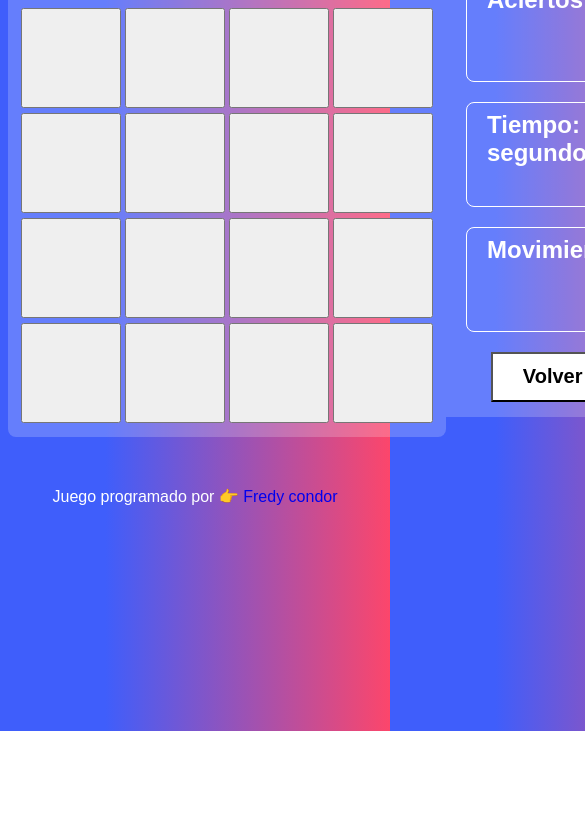
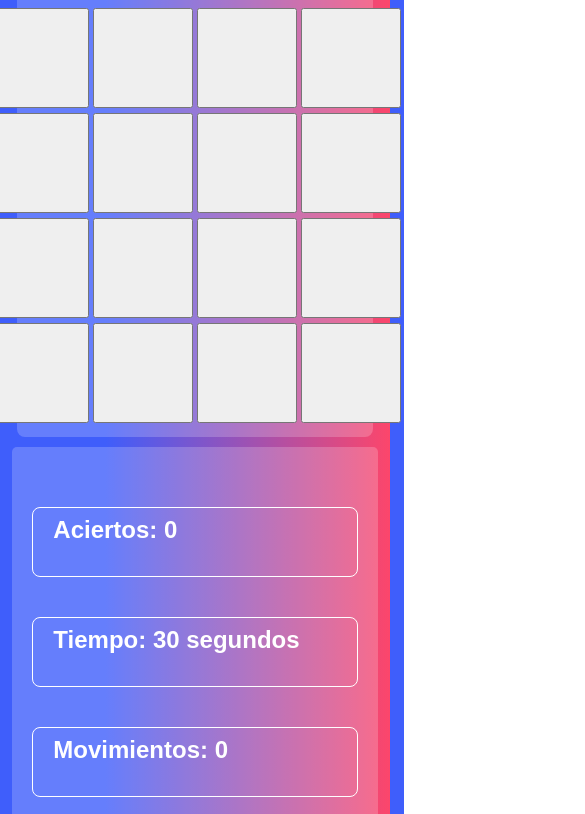
Before and after one commit to FredyCondorPaucar/JuegoMemoria, a plain HTML site: page index.html in a window 390 px wide. Shown: the part 113-927 px from the top of the page, 585 px wide, since content can reach past the window. Before the commit the page ends 844 px from the top, so only its background shows below. Drawn offline with Linux system fonts and the light colour scheme.

Commit message:
media query

```diff
--- a/style.css
+++ b/style.css
@@ -6,7 +6,7 @@ body{
 }
 
 main{
-    width: 730px;
+    max-width: 730px;
     margin: 50px auto;
     display: flex;
     align-items: center;
@@ -37,9 +37,12 @@ button:hover{
 .section2{
     background-color: rgb(255, 255, 255, 0.2);
     border-radius: 0 8px 8px 0;
-    width: 250px;
+    width: 220px;
     height: 460px;
     padding: 0 20px;
+    display: flex;
+    flex-direction: column;
+    justify-content: center;
 }
 
 .section2 div{
@@ -49,7 +52,7 @@ button:hover{
 
 .estadisticas{
     border: 1px solid white;
-    height: 105px;
+    height: 70px;
     border-radius: 8px;
     padding: 8px 20px;
     box-sizing: border-box;
@@ -61,12 +64,16 @@ button:hover{
     height: 50px;
     background-color: white;
     color: black;
+    border: 1px solid white;
+    border-radius: 5px;
+    transition: all 300ms;
 
 }
 
 .reiniciar:hover{
     background-color: black;
     color: white;
+    border: 1px solid black;
 }
 
 footer{
@@ -76,3 +83,21 @@ footer{
 a{
     text-decoration: none;
 }
+
+@media (max-width: 768px) {
+    main {
+        flex-direction: column;
+        justify-content: center;
+    }
+    .section1{
+        width: 90%;
+        display: flex;
+        flex-direction: column;
+        align-items: center;
+    }
+    .section2{
+        width: 87%;
+        border-radius: 5px;
+        margin-top: 10px;
+    }
+}
```
